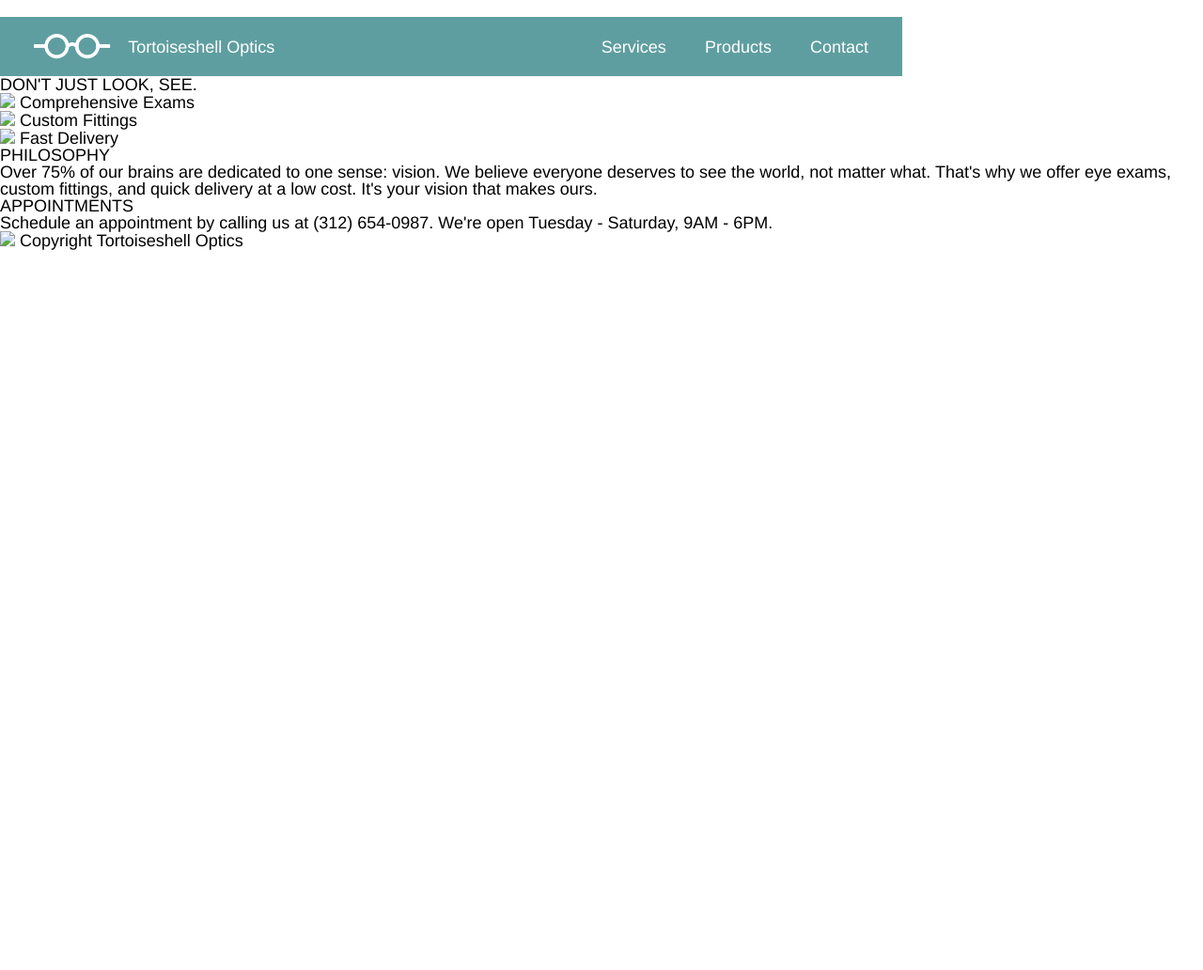
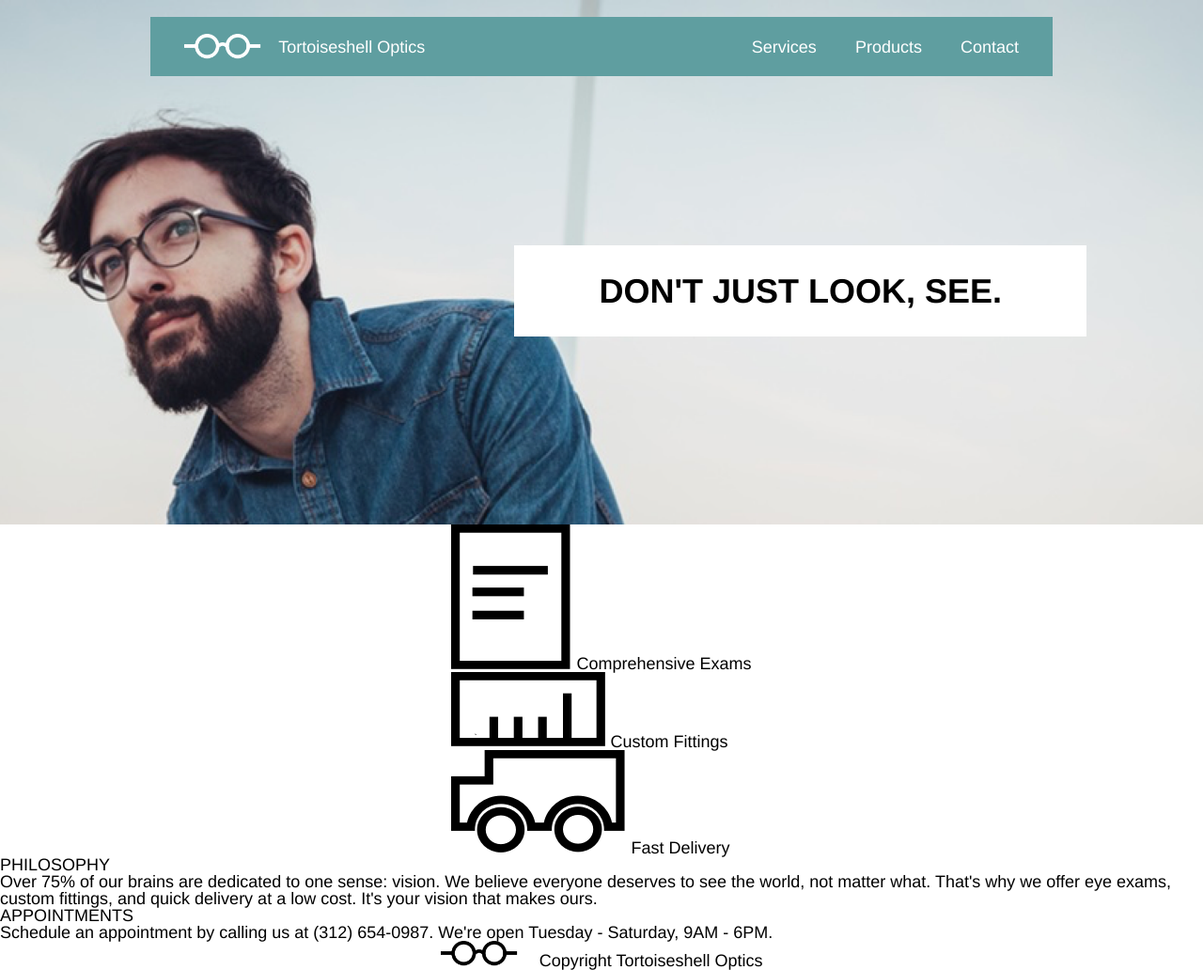
Before and after one commit to mrnbanzon/TortoiseshellOptics, a plain HTML site: page index.html in a window 1280 px wide. Shown: the whole page at 94% size. Before the commit the page ends 800 px from the top, so only its background shows below. Drawn offline with Linux system fonts and the light colour scheme.

Commit message:
Styled banner and nav.

```diff
--- a/index.html
+++ b/index.html
@@ -7,8 +7,9 @@
     <link href="./resources/css/style.css" type="text/css" rel="stylesheet" >
   </head>
   <body>
-    <!-- header -->
-    <header>
+    <!-- header and banner -->
+    <div class="banner">
+      <div class="navigation">
         <div class="logo">
           <img src="./resources/images/logo-white.png" />
           <span>Tortoiseshell Optics</span>
@@ -18,26 +19,24 @@
           <span>Products</span>
           <span>Contact</span>
         </nav>
-    </header>
-    <!-- Main Body -->
-    <!-- banner -->
-    <div class="main_banner">
-      <div class="header_container">
+      </div>
+      <div class="banner_header">
           <h1>DON'T JUST LOOK, SEE.</h1>
       </div>
     </div>
+    <!-- MAIN BODY -->
     <!-- services -->
     <div class="services">
       <div class="exams">
-        <img src="paper-icon.png" />
+        <img src="./resources/images/paper-icon.png" />
         <span>Comprehensive Exams</span>
       </div>
       <div class="fittings">
-        <img src="ruler-icon.png" />
+        <img src="./resources/images/ruler-icon.png" />
         <span>Custom Fittings</span>
       </div>
       <div class="delivery">
-        <img src="truck-icon.png" />
+        <img src="./resources/images/truck-icon.png" />
         <span>Fast Delivery</span>
       </div>
     </div>
@@ -59,7 +58,7 @@
     <!-- footer -->
     <footer>
       <div class="logo">
-        <img src="logo-black.png" />
+        <img src="./resources/images/logo-black.png" />
         <span>Copyright Tortoiseshell Optics</span>
       </div>
     </footer>
--- a/resources/css/style.css
+++ b/resources/css/style.css
@@ -2,13 +2,29 @@
 html {
   font-size: 18px;
   font-family: Helvetica;
-  line-height: 1.4rem;
+  line-height: 1.4;
 }
 
-/* HEADER styling */
-header {
-  width: 960px;
-  margin-top: 1rem;
+body {
+  display: flex;
+  flex-direction: column;
+  align-items: center;
+}
+
+/* HEADER and BANNER styling */
+.banner {
+  width: 100%;
+  height: 30rem;
+  padding-top: 1rem;
+  background-image: url("../images/glasses-bg.png");
+  background-position: center;
+  background-repeat: no-repeat;
+  background-size: cover;
+}
+
+.banner .navigation {
+  max-width: 960px;
+  margin: auto;
   color: white;
   background-color: cadetblue;
   display: flex;
@@ -16,24 +32,37 @@ header {
   align-items: center;
 }
 
-header .logo {
+.navigation .logo {
   margin: 1rem 0 1rem 2rem;
   display: flex;
   justify-content: space-between;
   align-items: center;
 }
 
-header .logo img {
+.logo img {
   height: 1.5rem;
   margin-right: 1rem;
 }
 
-header nav {
+.navigation nav span {
   margin: 1rem 2rem 1rem 0;
 }
 
-header nav span {
-  margin-left: 2rem;
+.banner .banner_header {
+  width: 960px;
+  margin: auto;
+  margin-top: 10rem;
+  display: flex;
+  justify-content: flex-end;
 }
 
-/* BANNER styling */
+.banner_header h1 {
+  margin-right: -2rem;
+  font-weight: bold;
+  font-size: 2rem;
+  line-height: 1.2;
+  background-color: white;
+  padding: 1.5rem 5rem;
+}
+
+/* SERVICES styling */
```
Lines whose indentation alone changed are shown as unchanged.
